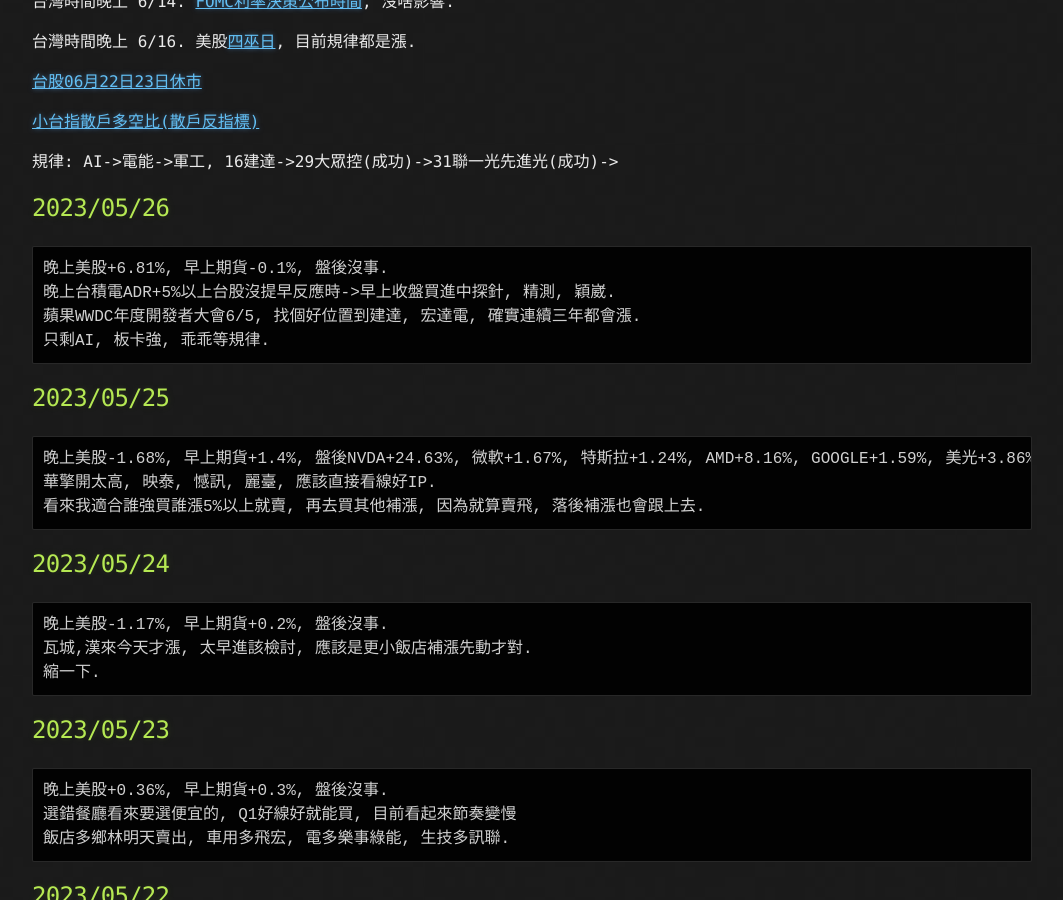
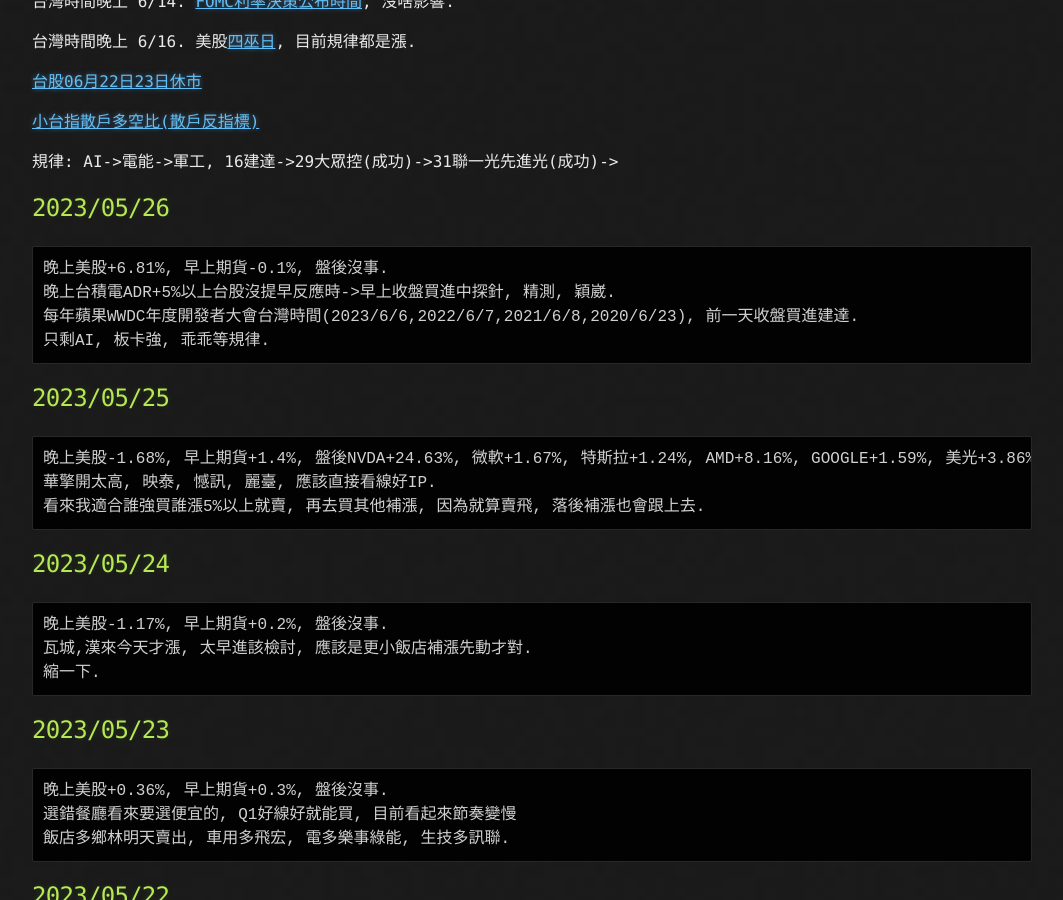
Before and after one commit to lepg5487/Stock_God, a Jekyll site: the page built from index.md, in a window 1280 px wide and 900 px high, scrolled down 388 px. Shown: the whole window, without its empty margins (108-1171 px from the left). Built offline with Jekyll 4.4.1, drawn with Linux system fonts in a browser that asks for light colours; our own code applies the rules of GitHub Pages for plain Markdown files.

Commit message:
Update index.md

````diff
--- a/index.md
+++ b/index.md
@@ -22,7 +22,7 @@ layout: testlayouts
 ```
 晚上美股+6.81%, 早上期貨-0.1%, 盤後沒事.
 晚上台積電ADR+5%以上台股沒提早反應時->早上收盤買進中探針, 精測, 穎崴.
-蘋果WWDC年度開發者大會6/5, 找個好位置到建達, 宏達電, 確實連續三年都會漲.
+每年蘋果WWDC年度開發者大會台灣時間(2023/6/6,2022/6/7,2021/6/8,2020/6/23), 前一天收盤買進建達.
 只剩AI, 板卡強, 乖乖等規律.
 ```
 
````
